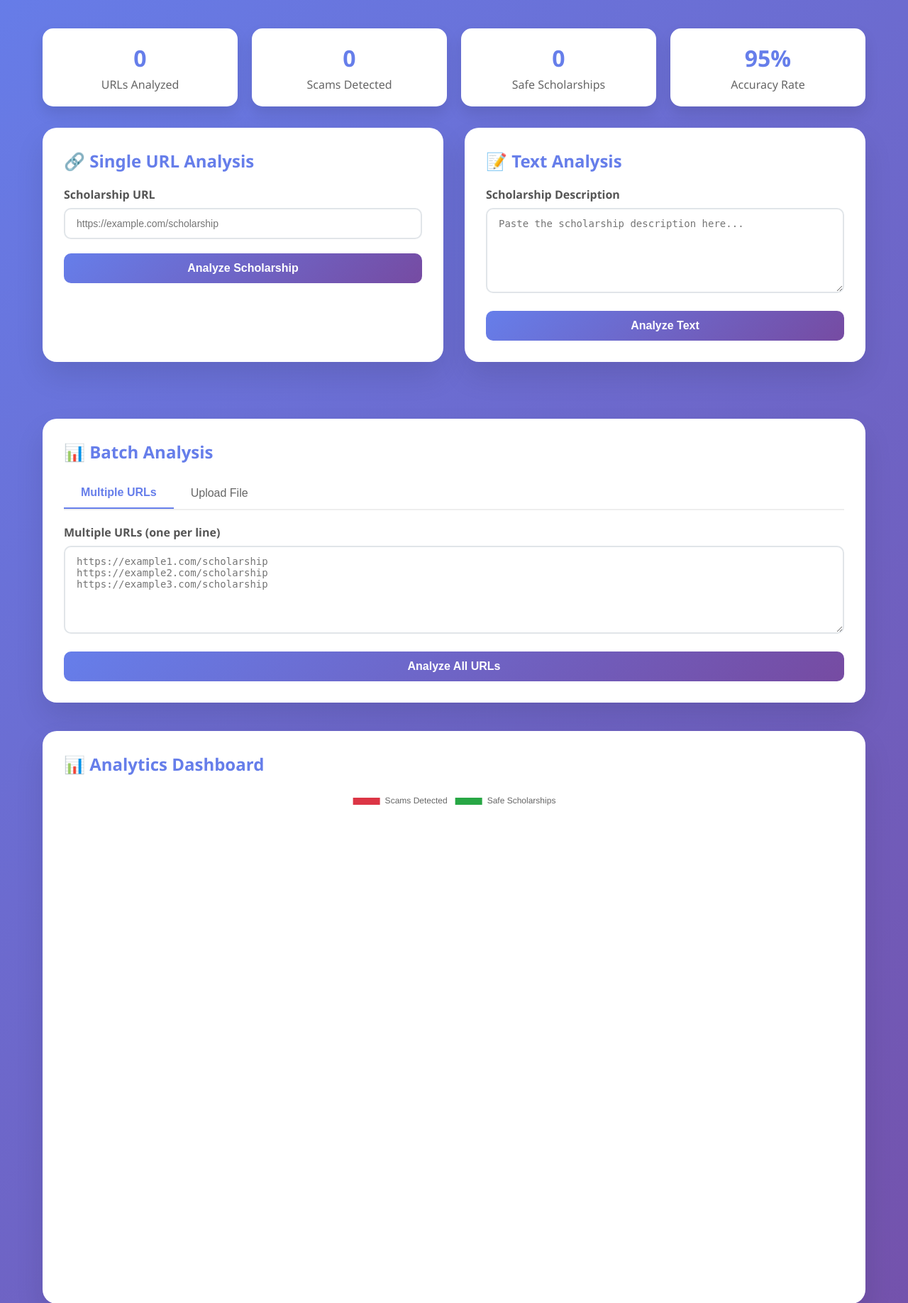
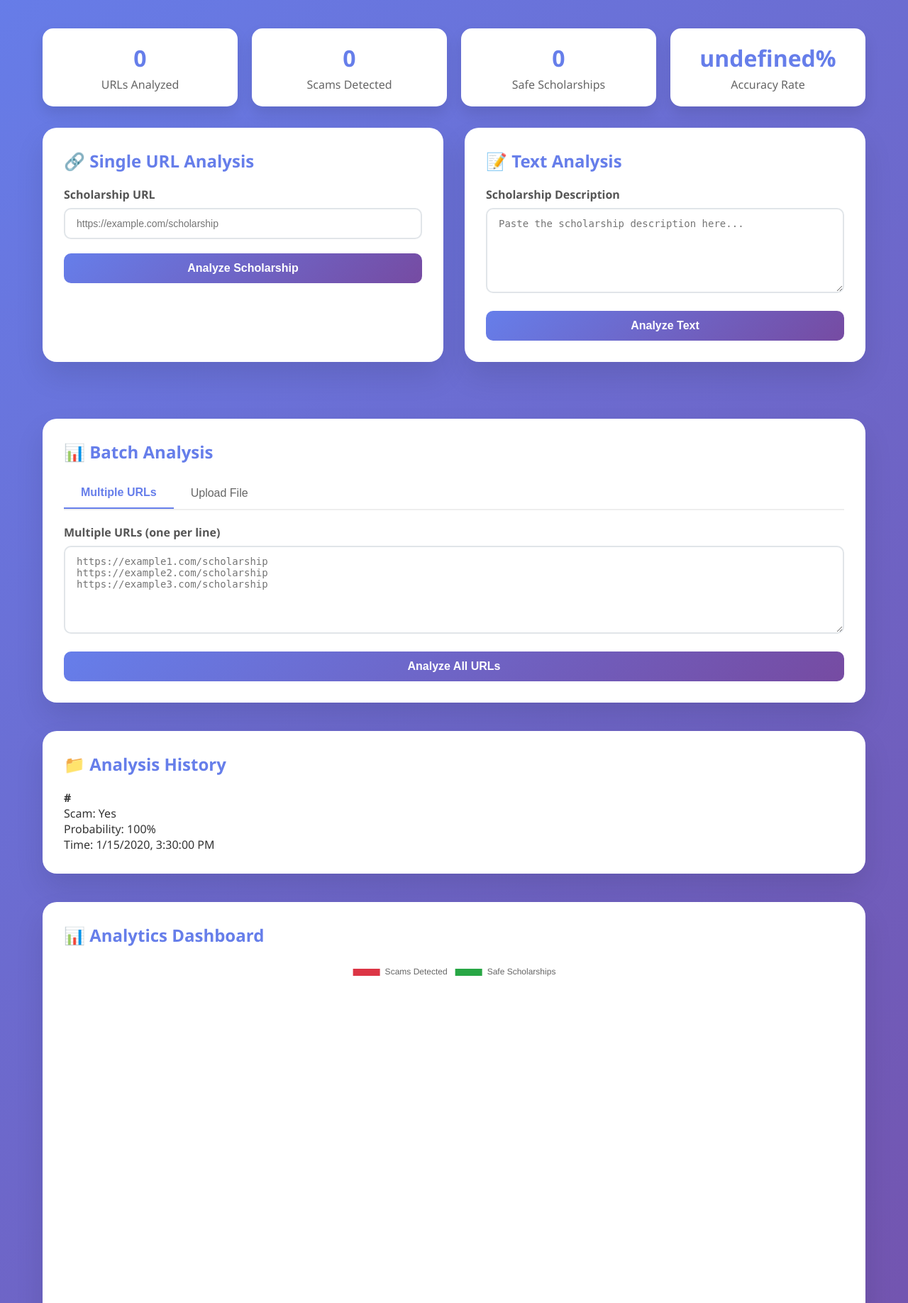
Before and after one commit to Sashan2002/Fake-Scholarship-Detection-System, a Flask app: page / in a window 1280 px wide. Shown: the part 122-1958 px from the top of the page at 71% size. Run offline with Flask 3, Linux system fonts and the light colour scheme; tables that the repository leaves empty hold one stand-in row (values such as "Sample post"); a map, chart or similar area stays blank; parts of the project's set-up code (start-up, migrations or seed data) failed here and were passed over.

Commit message:
update some features

```diff
--- a/app.py
+++ b/app.py
@@ -73,6 +73,12 @@ class AnalysisResult(db.Model):
             },
             'timestamp': self.created_at.isoformat()
         }
+class Feedback(db.Model):
+    id = db.Column(db.Integer, primary_key=True)
+    url = db.Column(db.String(500), nullable=True)
+    is_scam_prediction = db.Column(db.Boolean, nullable=False)
+    user_feedback = db.Column(db.Boolean, nullable=False)  # True = Correct, False = Wrong
+    timestamp = db.Column(db.DateTime, default=datetime.utcnow)
 
 class Statistics(db.Model):
     id = db.Column(db.Integer, primary_key=True)
@@ -80,6 +86,8 @@ class Statistics(db.Model):
     scams_detected = db.Column(db.Integer, default=0)
     safe_scholarships = db.Column(db.Integer, default=0)
     last_updated = db.Column(db.DateTime, default=datetime.utcnow)
+
+
 
 # Routes
 @app.route('/')
@@ -245,7 +253,7 @@ def get_statistics():
             'total_checked': stats.total_checked,
             'scams_detected': stats.scams_detected,
             'safe_scholarships': stats.safe_scholarships,
-            'accuracy_rate': 95  # Static for now, could be calculated
+            'accuracy_rate': accuracy
         })
 
     except Exception as e:
@@ -437,11 +445,22 @@ def get_extended_statistics():
             domain = r.url.split('/')[2] if r.url else 'Text'
             domain_count[domain] = domain_count.get(domain, 0) + 1
 
+        # Real accuracy
+        correct = 0
+        total = 0
+        for r in all_results:
+            predicted = r.scam_probability > 0.5
+            if predicted == r.is_scam:
+                correct += 1
+            total += 1
+        accuracy = round((correct / total) * 100) if total > 0 else 0
+
+
         return jsonify({
             'total_checked': stats.total_checked,
             'scams_detected': stats.scams_detected,
             'safe_scholarships': stats.safe_scholarships,
-            'accuracy_rate': 95,
+            'accuracy_rate': accuracy,
             'trend_data': trend_data,
             'domain_distribution': domain_count
         })
@@ -450,6 +469,22 @@ def get_extended_statistics():
         logger.error(f"Error getting statistics: {str(e)}")
         return jsonify({'error': 'Internal server error'}), 500
 
+@app.route('/api/feedback', methods=['POST'])
+def submit_feedback():
+    try:
+        data = request.get_json()
+        feedback = Feedback(
+            url=data.get('url'),
+            is_scam_prediction=data.get('is_scam'),
+            user_feedback=data.get('user_feedback')
+        )
+        db.session.add(feedback)
+        db.session.commit()
+        return jsonify({'success': True, 'message': 'Feedback recorded'})
+    except Exception as e:
+        logger.error(f"Error saving feedback: {str(e)}")
+        db.session.rollback()
+        return jsonify({'error': 'Failed to save feedback'}), 500
 
 
 if __name__ == '__main__':
--- a/static/styles.css
+++ b/static/styles.css
@@ -217,6 +217,29 @@ canvas {
     margin: 0 auto 10px;
 }
 
+.feedback-buttons {
+    margin-top: 10px;
+}
+
+.feedback-buttons button {
+    margin-right: 10px;
+    padding: 6px 12px;
+    border: none;
+    border-radius: 5px;
+    cursor: pointer;
+}
+
+.feedback-buttons button:first-child {
+    background-color: #28a745;
+    color: white;
+}
+
+.feedback-buttons button:last-child {
+    background-color: #dc3545;
+    color: white;
+}
+
+
 @keyframes spin {
     0% { transform: rotate(0deg); }
     100% { transform: rotate(360deg); }
--- a/template/index.html
+++ b/template/index.html
@@ -29,7 +29,7 @@
                 <div class="stat-label">Safe Scholarships</div>
             </div>
             <div class="stat-card">
-                <div class="stat-number">95%</div>
+                <div class="stat-number" id="accuracyRate">0%</div>
                 <div class="stat-label">Accuracy Rate</div>
             </div>
         </div>
@@ -94,6 +94,12 @@
                 </button>
             </div>
         </div>
+
+        <div class="card">
+            <h2>📁 Analysis History</h2>
+            <div id="historyResults"></div>
+        </div>
+
 
         <div class="loading" id="loadingIndicator">
             <div class="spinner"></div>
@@ -435,10 +441,40 @@
                     <strong>Analysis Time:</strong> ${localTime}
 
                 </div>
+                <div class="feedback-buttons">
+                    <button onclick="sendFeedback('${result.url}', ${result.isScam}, true)">👍 Correct</button>
+                    <button onclick="sendFeedback('${result.url}', ${result.isScam}, false)">👎 Wrong</button>
+                </div>
+
             `;
 
             return div;
         }
+
+        async function sendFeedback(url, isScam, userFeedback) {
+            try {
+                const response = await fetch('/api/feedback', {
+                    method: 'POST',
+                    headers: { 'Content-Type': 'application/json' },
+                    body: JSON.stringify({
+                        url: url,
+                        is_scam: isScam,
+                        user_feedback: userFeedback
+                    })
+                });
+
+                const data = await response.json();
+                if (data.success) {
+                    alert('✅ Thank you for your feedback!');
+                } else {
+                    alert('⚠️ Failed to record feedback');
+                }
+            } catch (err) {
+                console.error(err);
+                alert('⚠️ Error sending feedback');
+            }
+        }
+
 
         function updateStats(result) {
             analysisStats.totalChecked++;
@@ -509,6 +545,8 @@
             const res = await fetch('/api/statistics/extended');
             const data = await res.json();
 
+            document.getElementById('accuracyRate').textContent = `${data.accuracy_rate}%`;
+
             // Scam vs Safe Chart
             new Chart(document.getElementById('scamChart'), {
                 type: 'doughnut',
@@ -561,9 +599,29 @@
             return Array.from({ length: n }, (_, i) => colors[i % colors.length]);
         }
 
-        document.addEventListener('DOMContentLoaded', () => {
+        document.addEventListener('DOMContentLoaded', function() {
             loadAnalyticsCharts();
         });
+
+        async function loadHistory() {
+            const res = await fetch('/api/history');
+            const data = await res.json();
+
+            const container = document.getElementById('historyResults');
+            container.innerHTML = data.results.map(r => `
+                <div class="history-item">
+                    <strong>${r.url || 'Text Entry'}</strong><br>
+                    Scam: ${r.is_scam ? 'Yes' : 'No'}<br>
+                    Probability: ${Math.round(r.scam_probability * 100)}%<br>
+                    Time: ${new Date(r.timestamp).toLocaleString('en-LK', { timeZone: 'Asia/Colombo' })}
+                </div>
+            `).join('');
+        }
+
+        document.addEventListener('DOMContentLoaded', () => {
+            loadHistory();
+        });
+
 
     </script>
 </body>
```
Also changed, not shown: instance/scholarship_detector.db (deleted).
